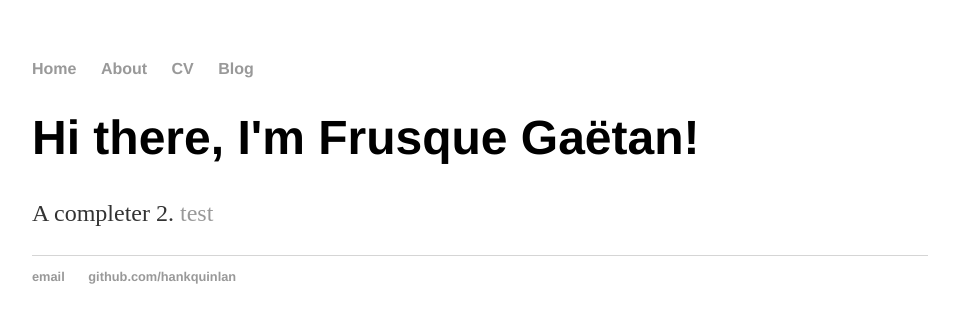
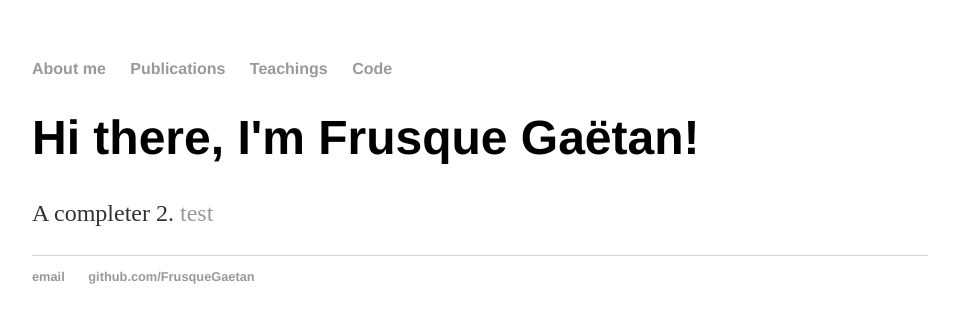
Before and after one commit to FrusqueGaetan/FrusqueGaetan.github.io, a Jekyll site: the page built from index.html, in a window 1280 px wide. Shown: the top 323 px of the page, without its empty margins (160-1119 px from the left). Built offline with Jekyll 4.4.1, drawn with Linux system fonts in a browser that asks for light colours.

Commit message:
Update default.html

```diff
--- a/_layouts/default.html
+++ b/_layouts/default.html
@@ -10,10 +10,10 @@
 <body>
     <nav>
         <ul>
-            <li><a href="/">Home</a></li>
-            <li><a href="/about">About</a></li>
-            <li><a href="/cv">CV</a></li>
-            <li><a href="/Blog">Blog</a></li>
+            <li><a href="/">About me</a></li>
+            <li><a href="/Publications">Publications</a></li>
+            <li><a href="/Teachings">Teachings</a></li>
+            <li><a href="/Code">Code</a></li>
         </ul>
     </nav>
     <div class="container">
@@ -24,7 +24,7 @@
     <footer>
         <ul>
             <li><a href="mailto:frusque.gaetan@outlook.fr">email</a></li>
-            <li><a href="https://github.com/FrusqueGaetan">github.com/hankquinlan</a></li>
+            <li><a href="https://github.com/FrusqueGaetan">github.com/FrusqueGaetan</a></li>
         </ul>
     </footer>
 </body>
```
